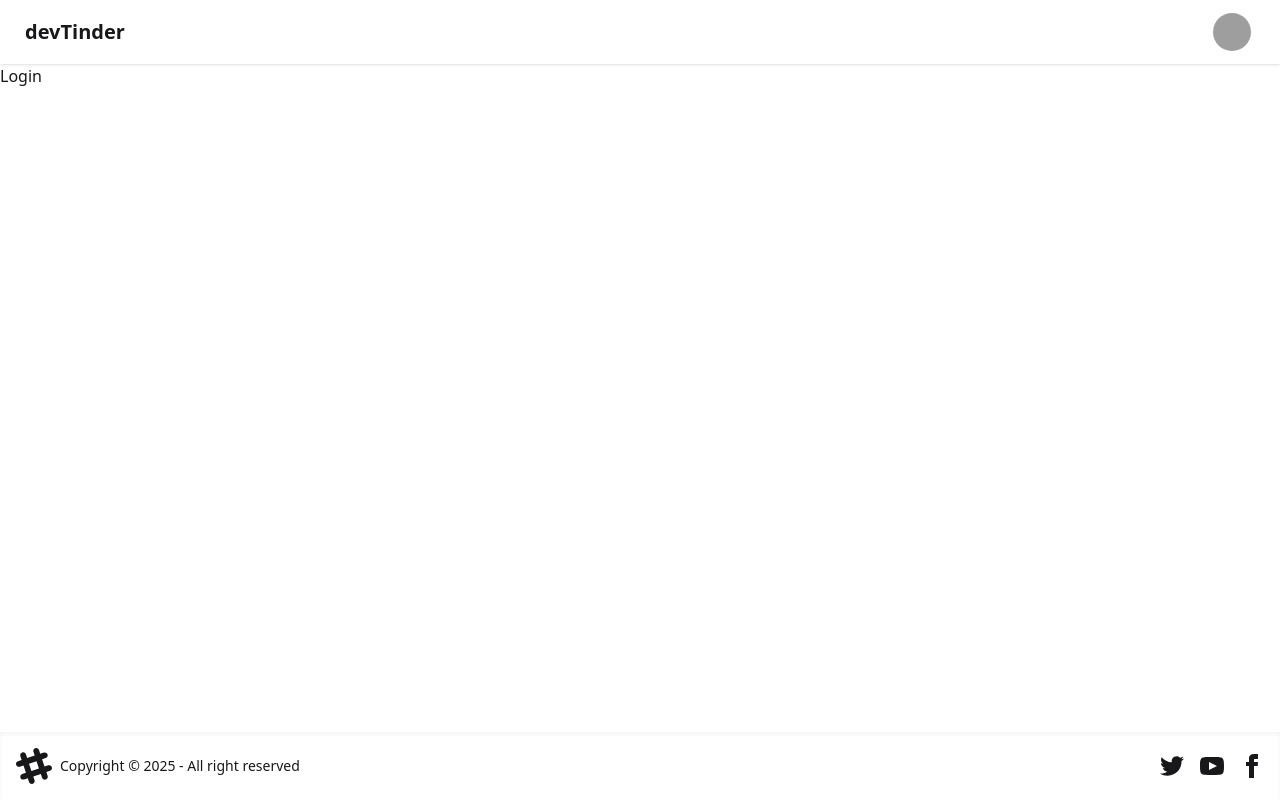
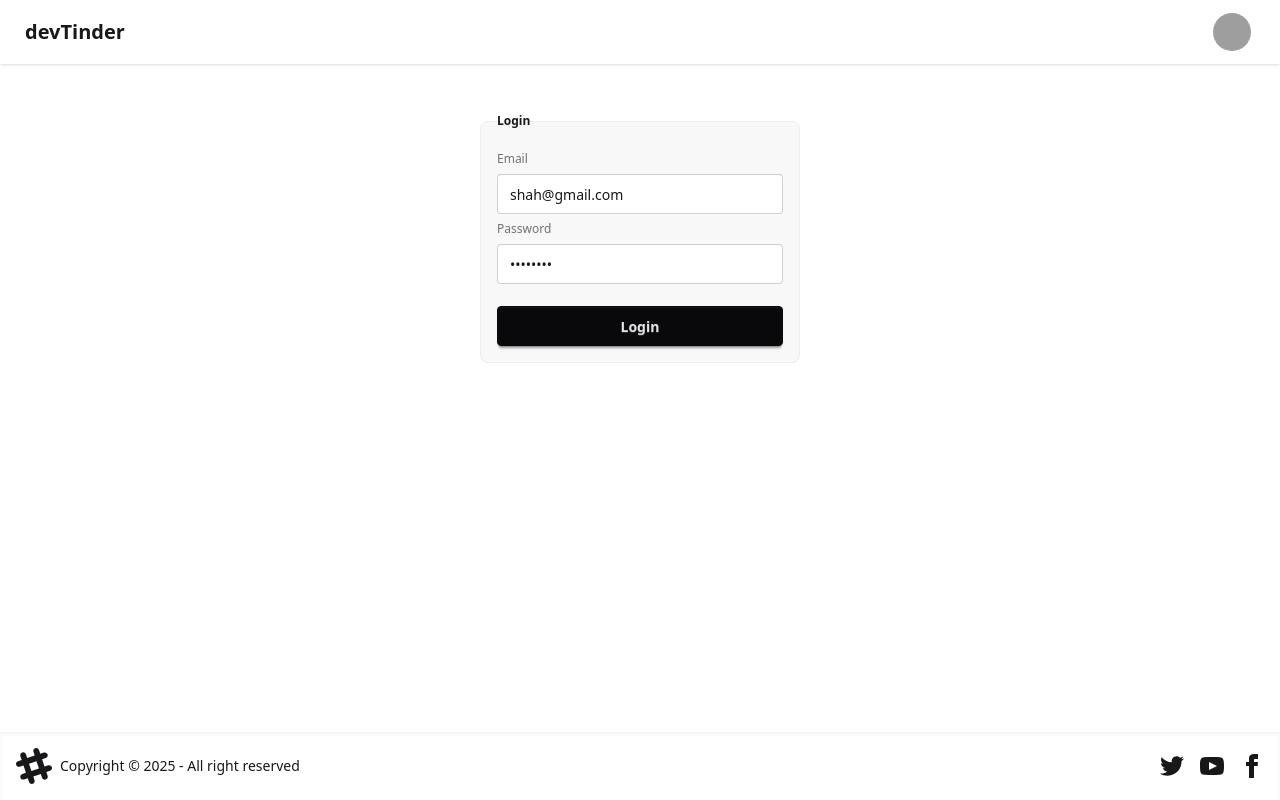
Before and after one commit to shah-mohd/devTinder-frontend, a React (Vite) app: page /login in a window 1280 px wide. Built offline with nearby package versions, Linux system fonts and the light colour scheme; grey boxes are pictures that could not be loaded.

Commit message:
Login page + axios

```diff
--- a/package.json
+++ b/package.json
@@ -11,6 +11,7 @@
   },
   "dependencies": {
     "@tailwindcss/vite": "^4.1.11",
+    "axios": "^1.11.0",
     "node": "^20.19.4",
     "react": "^19.1.0",
     "react-dom": "^19.1.0",
--- a/src/Login.jsx
+++ b/src/Login.jsx
@@ -1,6 +1,55 @@
+import axios from "axios";
+import { useState } from "react"
+
 const Login = () => {
+
+  const [emailId, setEmailId] = useState("shah@gmail.com");
+  const [password, setPassword] = useState("Shah@123");
+
+  const handleLogin = async () => {
+    try{
+      const res = axios.post("http://localhost:7777/login",{
+        emailId,
+        password
+      },
+    {
+      withCredentials: true
+    });
+    } catch(err) {
+      console.log(err);
+    }
+  }
+
+
   return (
-    <div>Login</div>
+    <div className="flex justify-center my-10">
+            <fieldset className="fieldset bg-base-200 border-base-300 rounded-box w-xs border p-4">
+                <legend className="fieldset-legend">Login</legend>
+
+                <label className="label">Email</label>
+                <input
+                type="email"
+                value={emailId}
+                className="input"
+                placeholder="Email"
+                onChange={(e) => setEmailId(e.target.value)}
+                />
+
+                <label className="label">Password</label>
+                <input
+                type="password"
+                value={password}
+                className="input"
+                placeholder="Password"
+                onChange={(e) => setPassword(e.target.value)}
+                />
+
+                <button
+                className="btn btn-neutral mt-4"
+                onClick={handleLogin}
+                >Login</button>
+            </fieldset>
+    </div>
   )
 }
 
--- a/src/NavBar.jsx
+++ b/src/NavBar.jsx
@@ -1,5 +1,3 @@
-import React from 'react'
-
 const NavBar = () => {
   return (
     <div className="navbar bg-base-100 shadow-sm">
```
Also changed, not shown: 1 other file (tests, documents, lock files or other folders).
